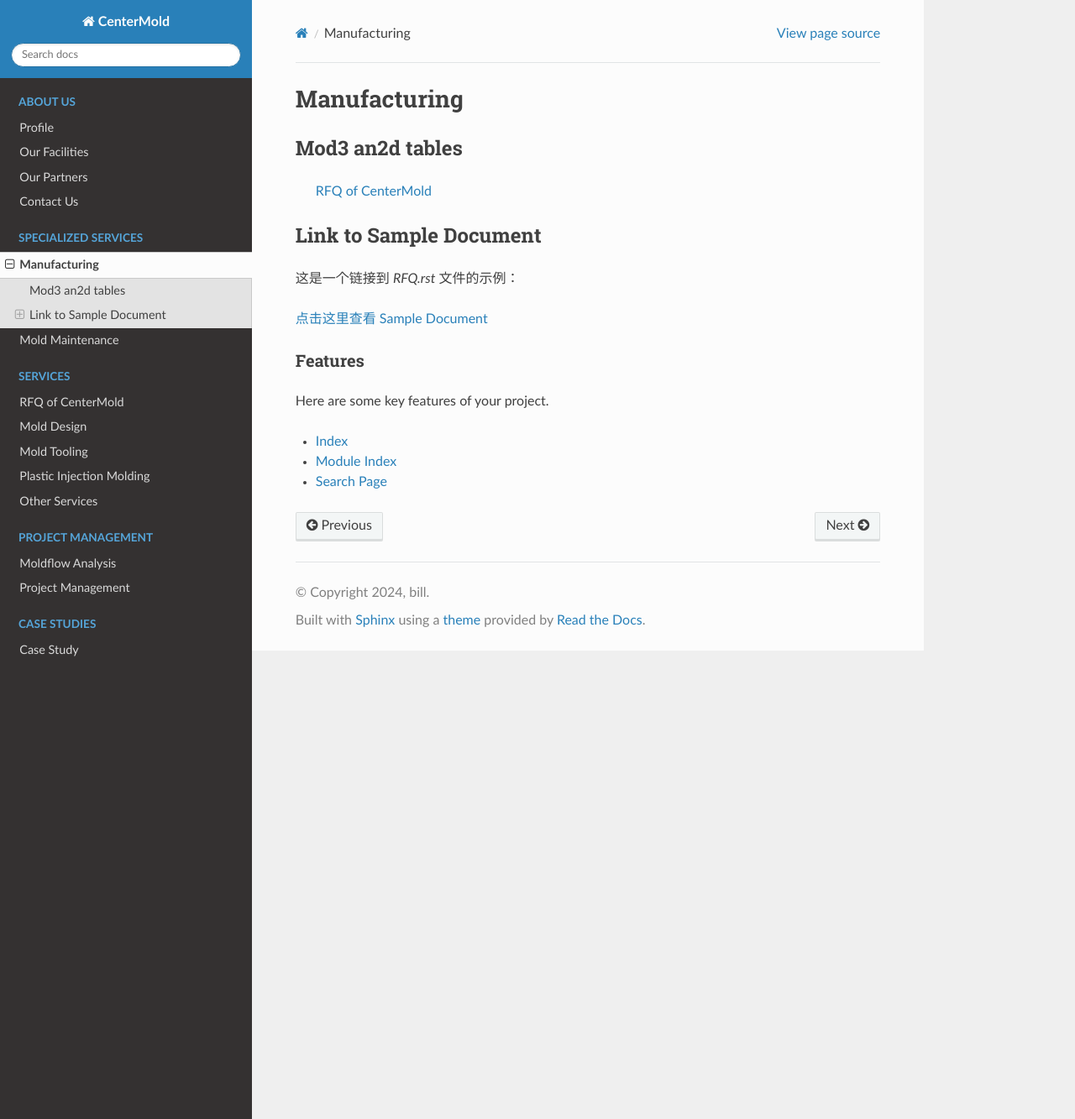
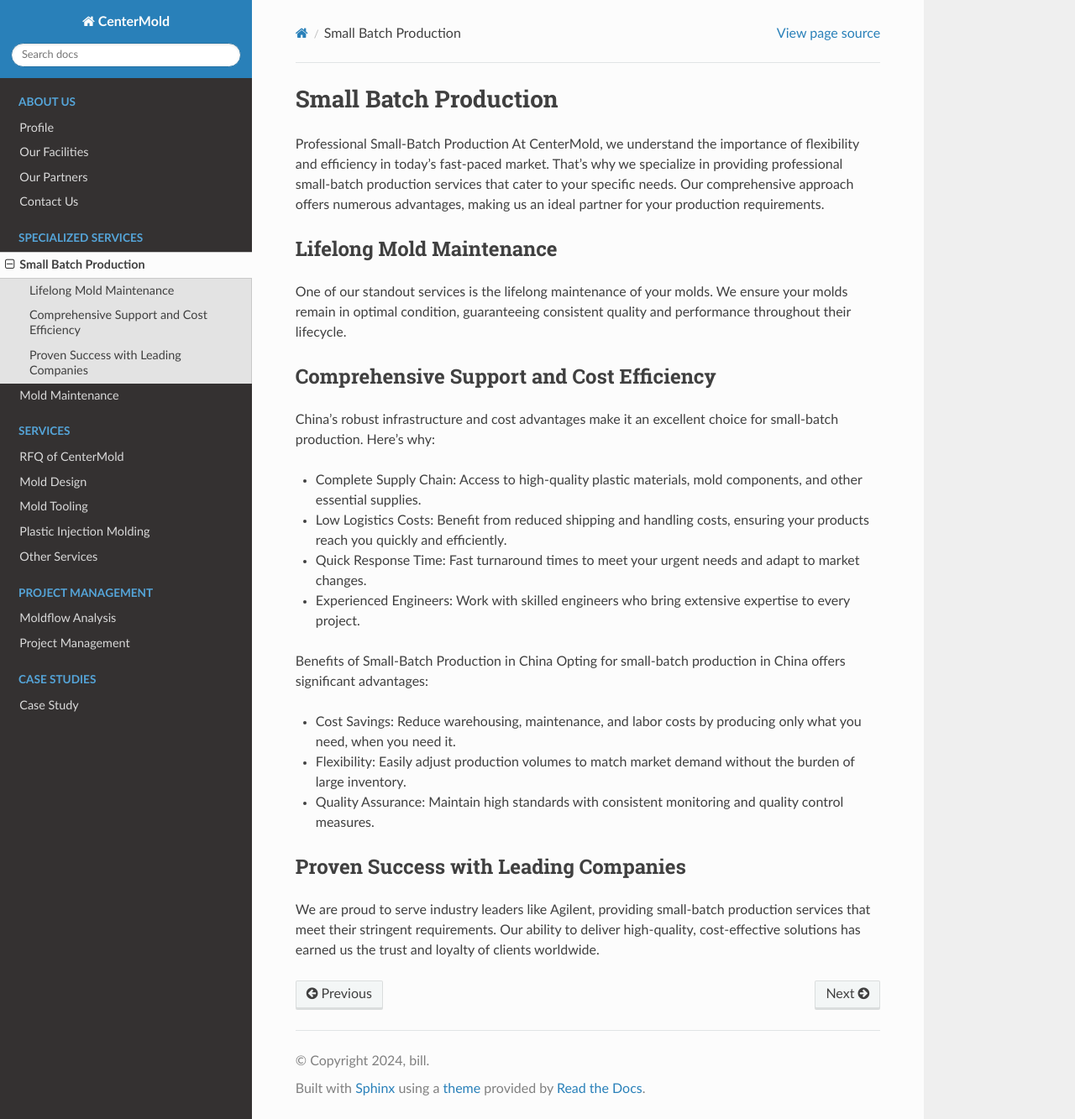
Before and after one commit to paultang/centermold, a Sphinx documentation site: the page built from source/Manufacturing.rst, in a window 1280 px wide and 1333 px high. Shown: the whole window at 84% size. Built offline with Sphinx 7.4.7 and the Read the Docs theme 2.0.0, drawn with Linux system fonts in a browser that asks for light colours.

Commit message:
Update Manufacturing.rst

```diff
--- a/source/Manufacturing.rst
+++ b/source/Manufacturing.rst
@@ -3,35 +3,32 @@
    You can adapt this file completely to your liking, but it should at least
    contain the root `toctree` directive.
 =======================
-Manufacturing
+Small Batch Production
 =======================
 
+Professional Small-Batch Production
+At CenterMold, we understand the importance of flexibility and efficiency in today's fast-paced market. That's why we specialize in providing professional small-batch production services that cater to your specific needs. Our comprehensive approach offers numerous advantages, making us an ideal partner for your production requirements.
 
+Lifelong Mold Maintenance
+--------------------------
+One of our standout services is the lifelong maintenance of your molds. We ensure your molds remain in optimal condition, guaranteeing consistent quality and performance throughout their lifecycle.
 
+Comprehensive Support and Cost Efficiency
+------------------------------------------
+China's robust infrastructure and cost advantages make it an excellent choice for small-batch production. Here’s why:
 
-Mod3 an2d tables
-==================
+- Complete Supply Chain: Access to high-quality plastic materials, mold components, and other essential supplies.
+- Low Logistics Costs: Benefit from reduced shipping and handling costs, ensuring your products reach you quickly and efficiently.
+- Quick Response Time: Fast turnaround times to meet your urgent needs and adapt to market changes.
+- Experienced Engineers: Work with skilled engineers who bring extensive expertise to every project.
 
-    :doc:`RFQ`
+Benefits of Small-Batch Production in China
+Opting for small-batch production in China offers significant advantages:
 
+- Cost Savings: Reduce warehousing, maintenance, and labor costs by producing only what you need, when you need it.
+- Flexibility: Easily adjust production volumes to match market demand without the burden of large inventory.
+- Quality Assurance: Maintain high standards with consistent monitoring and quality control measures.
 
-Link to Sample Document
-=======================
-
-这是一个链接到 `RFQ.rst` 文件的示例：
-
-`点击这里查看 Sample Document <RFQ.rst>`_
-
-
-
-Features
---------
-
-Here are some key features of your project.
-
-
-* :ref:`genindex`
-* :ref:`modindex`
-* :ref:`search`
-
-.. :hidden:
+Proven Success with Leading Companies
+--------------------------------------
+We are proud to serve industry leaders like Agilent, providing small-batch production services that meet their stringent requirements. Our ability to deliver high-quality, cost-effective solutions has earned us the trust and loyalty of clients worldwide.
```
